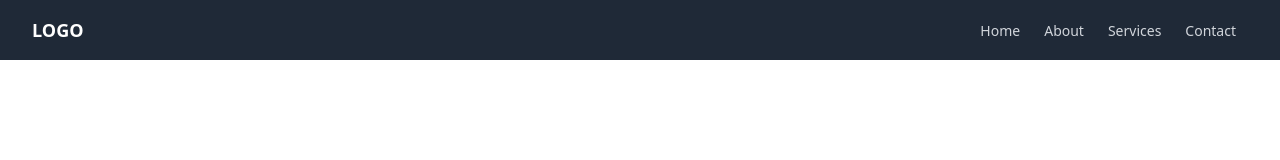
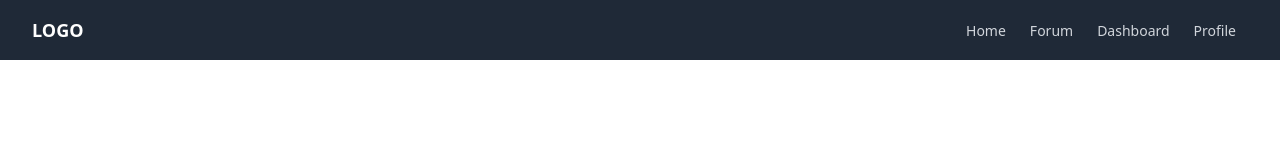
Before and after one commit to AdityaShah7867/TOWN_TALKS_FRONTEND, a React (Create React App) app: page / in a window 1280 px wide. Shown: the top 160 px of the page. Built offline with nearby package versions, Linux system fonts and the light colour scheme; no server answers.

Commit message:
Added navbar links

```diff
--- a/src/Components/Navbar/Navbar.jsx
+++ b/src/Components/Navbar/Navbar.jsx
@@ -1,4 +1,5 @@
-import React from 'react'
+import React from 'react';
+import { Link } from 'react-router-dom'; // Import Link from react-router-dom
 
 const Navbar = () => {
   return (
@@ -7,20 +8,21 @@ const Navbar = () => {
         <div className="max-w-7xl mx-auto px-4 sm:px-6 lg:px-8 flex justify-between items-center">
           {/* Left side: Logo */}
           <div className="flex-shrink-0">
-        <a href="#" className="text-white text-lg font-semibold">LOGO</a>
+            {/* Use Link instead of anchor tag */}
+            <Link to="/" className="text-white text-lg font-semibold">LOGO</Link>
           </div>
           {/* Right side: Links */}
           <div className="hidden md:block">
-        <a href="#" className="text-gray-300 hover:bg-gray-700 px-3 py-2 rounded-md text-sm font-medium">Home</a>
-        <a href="#" className="text-gray-300 hover:bg-gray-700 px-3 py-2 rounded-md text-sm font-medium">About</a>
-        <a href="#" className="text-gray-300 hover:bg-gray-700 px-3 py-2 rounded-md text-sm font-medium">Services</a>
-        <a href="#" className="text-gray-300 hover:bg-gray-700 px-3 py-2 rounded-md text-sm font-medium">Contact</a>
+            {/* Use Link instead of anchor tags */}
+            <Link to="/Home" className="text-gray-300 hover:bg-gray-700 px-3 py-2 rounded-md text-sm font-medium">Home</Link>
+            <Link to="/forum" className="text-gray-300 hover:bg-gray-700 px-3 py-2 rounded-md text-sm font-medium">Forum</Link>
+            <Link to="/dashboard" className="text-gray-300 hover:bg-gray-700 px-3 py-2 rounded-md text-sm font-medium">Dashboard</Link>
+            <Link to="/profile" className="text-gray-300 hover:bg-gray-700 px-3 py-2 rounded-md text-sm font-medium">Profile</Link>
           </div>
         </div>
       </nav>
     </div>
-
-  )
+  );
 }
 
-export default Navbar
+export default Navbar;
```
Lines whose indentation alone changed are shown as unchanged.
